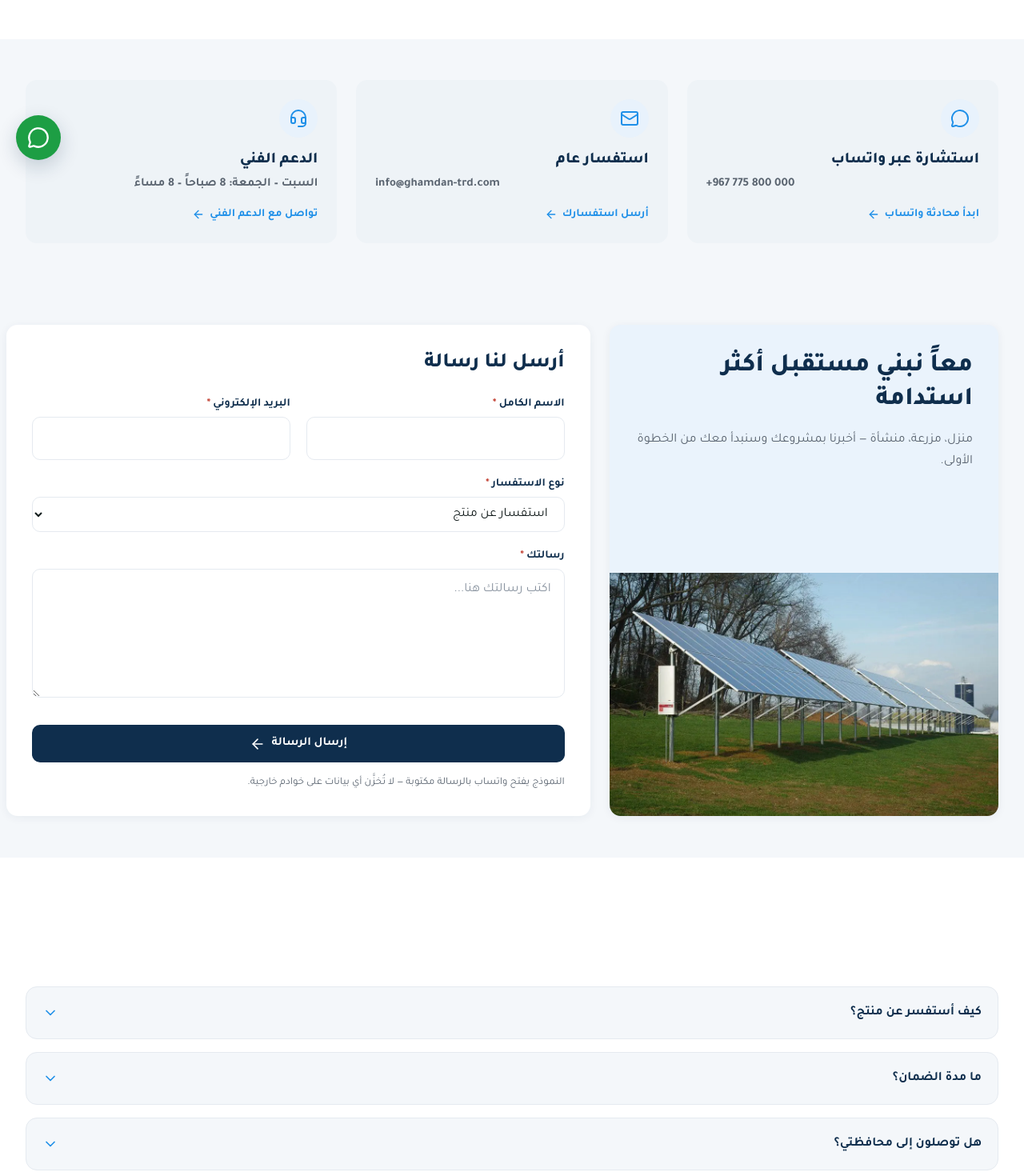
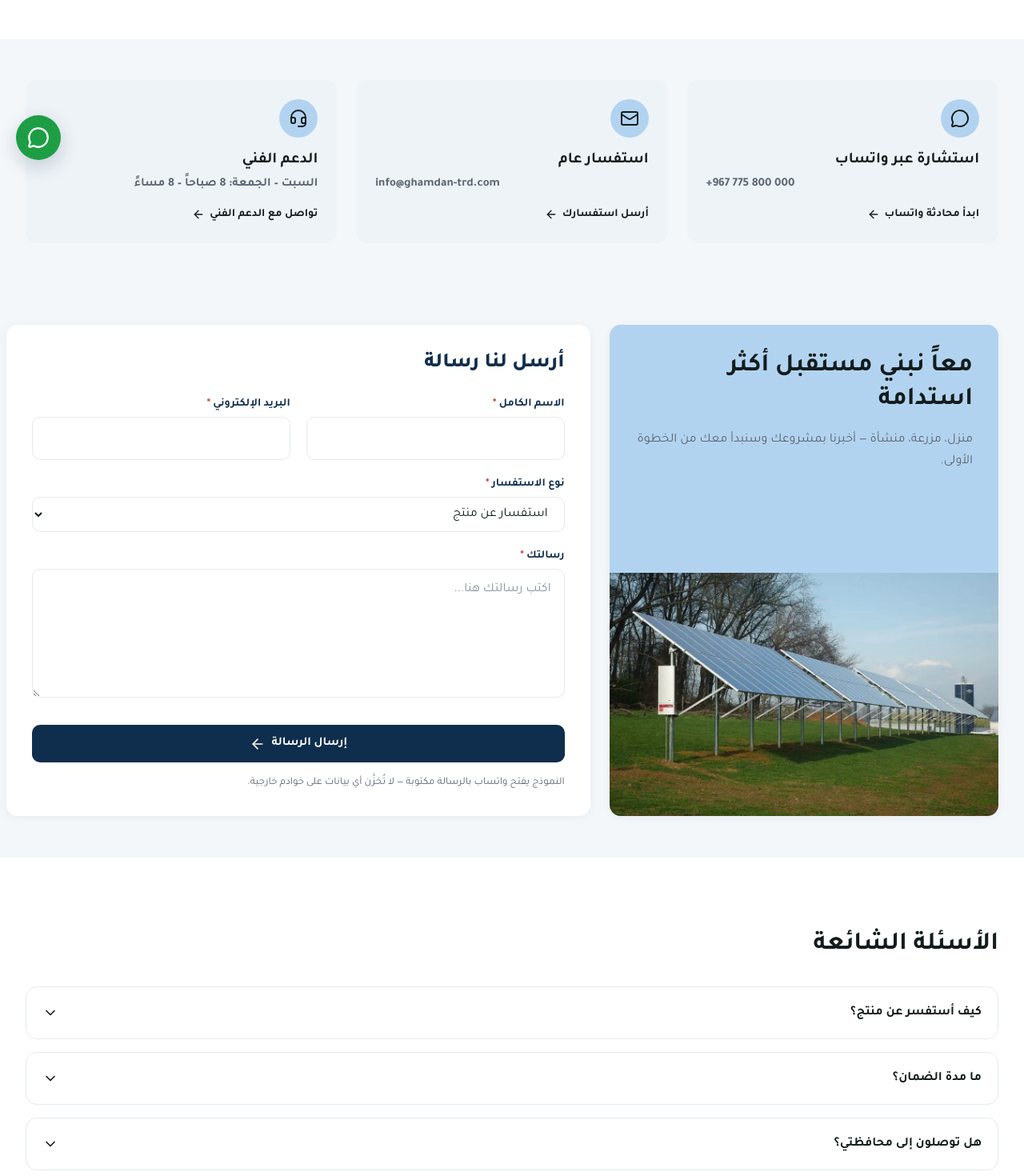
Before and after one commit to ahmedassem123x-web/ghamdan-website, a Next.js app: page /ar/contact in a window 1280 px wide. Shown: the part 580-2050 px from the top of the page at 80% size. Built offline with nearby package versions, Linux system fonts and the light colour scheme.

Commit message:
v15 B1: update src/app/[locale]/contact/page.tsx

```diff
--- a/src/app/[locale]/contact/page.tsx
+++ b/src/app/[locale]/contact/page.tsx
@@ -3,11 +3,10 @@ import { MessageCircle, Mail, Headset, ChevronDown, ArrowLeft, Settings, Wrench
 import Hero from "@/components/Hero";
 import CTABand from "@/components/CTABand";
 import ContactForm from "@/components/ContactForm";
-import { SectionHeadingL } from "@/components/ui";
 import { pages, siteSettings } from "@/data";
 import { t } from "@/lib/i18n";
 import { ui } from "@/lib/ui-copy";
-import { WA_MESSAGES } from "@/lib/whatsapp";
+import { WA_MESSAGES, waLink } from "@/lib/whatsapp";
 import { webp } from "@/lib/images";
 import type { Locale } from "@/data";
 
@@ -38,9 +37,9 @@ export default async function ContactPage({ params }: { params: Promise<{ locale
       icon: <MessageCircle className="size-6" aria-hidden="true" />,
       title: t(c.k3, l),
       value: contact.phoneDisplay,
-      valueHref: `https://wa.me/967775800000?text=${encodeURIComponent(WA_MESSAGES.general[l])}`,
+      valueHref: waLink(WA_MESSAGES.general[l]),
       linkLabel: t(c.k5, l),
-      linkHref: `https://wa.me/967775800000?text=${encodeURIComponent(WA_MESSAGES.general[l])}`,
+      linkHref: waLink(WA_MESSAGES.general[l]),
       external: true,
     },
     {
@@ -58,7 +57,7 @@ export default async function ContactPage({ params }: { params: Promise<{ locale
       value: t(contact.hours, l),
       valueHref: undefined,
       linkLabel: t(c.k11, l),
-      linkHref: `https://wa.me/967775800000?text=${encodeURIComponent(WA_MESSAGES.support(t(c.k9, l))[l])}`,
+      linkHref: waLink(WA_MESSAGES.support(t(c.k9, l))[l]),
       external: true,
     },
   ];
@@ -78,13 +77,13 @@ export default async function ContactPage({ params }: { params: Promise<{ locale
 
       {/* 7.2 Method cards — 3 equal light-grey panels, text-links */}
       <section className="section-sm">
-        <div className="wrap grid gap-6 md:grid-cols-3" data-stagger>
+        <div className="wrap grid gap-6 md:grid-cols-3">
           {methods.map((m, i) => (
             <div key={i} className="rounded-card bg-surface-muted p-6">
-              <div className="flex size-12 items-center justify-center rounded-full bg-accent-soft text-accent">{m.icon}</div>
-              <h2 className="mt-4 text-h4 font-extrabold text-primary">{m.title}</h2>
+              <div className="flex size-12 items-center justify-center rounded-full bg-sky text-primary-hover">{m.icon}</div>
+              <h2 className="mt-4 text-h4 font-semibold text-navy">{m.title}</h2>
               {m.valueHref ? (
-                <a href={m.valueHref} dir="ltr" className="mt-1 block text-body-sm font-bold text-text-muted hover:text-accent">
+                <a href={m.valueHref} dir="ltr" className="mt-1 block text-body-sm font-bold text-text-muted hover:text-primary-hover">
                   {m.value}
                 </a>
               ) : (
@@ -93,7 +92,7 @@ export default async function ContactPage({ params }: { params: Promise<{ locale
               <a
                 href={m.linkHref}
                 {...(m.external ? { target: "_blank", rel: "noopener noreferrer" } : {})}
-                className="mt-4 inline-flex items-center gap-1.5 text-sm font-bold text-accent transition-colors hover:text-accent-strong"
+                className="mt-4 inline-flex items-center gap-1.5 text-sm font-bold text-primary-hover transition-colors hover:text-primary-hover"
               >
                 {m.linkLabel}
                 <ArrowLeft className="size-4 rtl:rotate-0 ltr:rotate-180" aria-hidden="true" />
@@ -106,9 +105,9 @@ export default async function ContactPage({ params }: { params: Promise<{ locale
       {/* 7.3 Form block — sky-blue side panel (40%) + form (60%) */}
       <section className="section-sm">
         <div className="wrap grid gap-6 lg:grid-cols-[40%_60%]">
-          <aside className="flex flex-col overflow-hidden rounded-card bg-surface-blue shadow-card">
+          <aside className="flex flex-col overflow-hidden rounded-card bg-sky shadow-card">
             <div className="p-8">
-              <h2 className="text-h2 font-extrabold leading-[1.3] text-primary">{t(c.k26, l)}</h2>
+              <h2 className="text-h2 font-semibold leading-[1.3] text-navy">{t(c.k26, l)}</h2>
               <p className="mt-4 text-body text-text-muted">{t(c.k28, l)}</p>
             </div>
             <img src={webp("/images/photos/panels-rows.jpg")} alt={t(c.k26, l)} loading="lazy" className="mt-auto aspect-[16/10] w-full object-cover" />
@@ -117,16 +116,17 @@ export default async function ContactPage({ params }: { params: Promise<{ locale
         </div>
       </section>
 
-      {/* FAQ */}
+      {/* FAQ — heading inlined (visible by default); SectionHeadingL's shared
+          wrapper no longer hides content (Phase 6 removed .reveal). */}
       <section className="section bg-surface">
         <div className="wrap max-w-4xl">
-          <SectionHeadingL locale={l} title={t(c.k29, l)} />
+          <h2 className="text-h2 font-semibold text-navy">{t(c.k29, l)}</h2>
           <div className="mt-8 space-y-4">
             {faqs.map((f, i) => (
-              <details key={i} className="group rounded-card border border-border bg-bg p-5">
-                <summary className="flex cursor-pointer list-none items-center justify-between gap-4 font-bold text-primary">
+              <details key={i} className="group rounded-card border border-border bg-background p-5">
+                <summary className="flex cursor-pointer list-none items-center justify-between gap-4 font-bold text-navy">
                   {t(f.q, l)}
-                  <ChevronDown className="size-5 shrink-0 text-accent transition-transform group-open:rotate-180" aria-hidden="true" />
+                  <ChevronDown className="size-5 shrink-0 text-primary-hover transition-transform group-open:rotate-180" aria-hidden="true" />
                 </summary>
                 <p className="mt-3 text-body text-text-muted">{t(f.a, l)}</p>
               </details>
```
